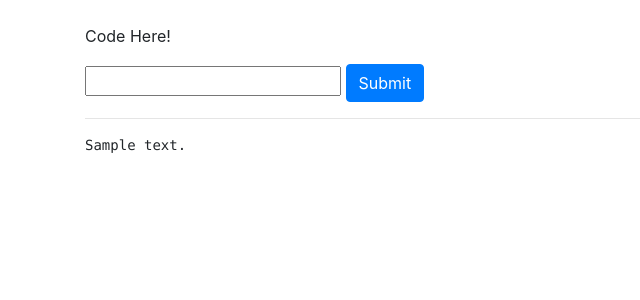
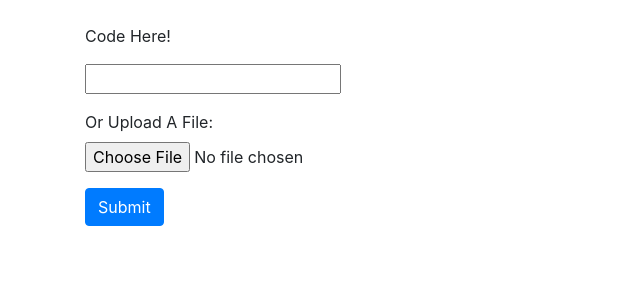
Before and after one commit to pshen24/cmimc-online, a Django app: template templates/submit.html in a window 1280 px wide. Shown: the part 56-356 px from the top of the page, without its empty margins (0-640 px from the left). Run offline with Django 3.2, Linux system fonts and the light colour scheme; tables that the repository leaves empty hold one stand-in row (values such as "Sample post"); the template is opened without the code that fills it: values that come from a table or form of the project are taken from there, most other values are stand-ins (such as "Sample title", 1, 10 or a date in 2020); data that the repository does not hold is empty; parts of the project's set-up code (start-up, migrations or seed data) failed here and were passed over; some libraries are stand-ins or nearby versions.

Commit message:
Tried to integrate file upload

```diff
--- a/templates/submit.html
+++ b/templates/submit.html
@@ -25,15 +25,16 @@
       </div>
     </div> -->
 
-    <form action="" method="post">
+    <form method="post" enctype="multipart/form-data">
         {% csrf_token %}
-        <p>Code Here!</p>
-        {{ form }}
+        <div class="form-group">
+          <p>Code Here!</p>
+          {{ form }}
+        </div>
+        <div class="form-group">
+          <label for="codeFile">Or Upload A File:</label>
+          <input type="file" class="form-control-file" name="codeFile">
+        </div>
         <button type="submit" class="btn btn-primary">Submit</button>
     </form>
-
-    {% for snippet in snippets %}
-        <hr/>
-        <pre>{{ snippet.text }}</pre>
-    {% endfor %}
 {% endblock %}
```
Also changed, not shown: website/views.py (+15 -10 lines).
